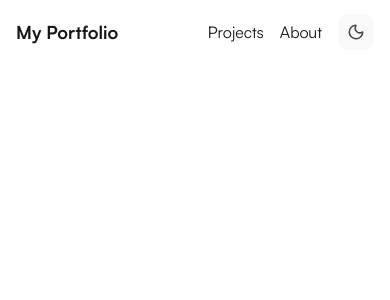
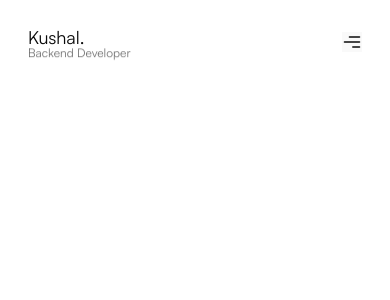
Before and after one commit to pkushal05/sleek-portfolio, a React (Vite) app: page / in a window 390 px wide. Shown: the top 300 px of the page. Built offline with nearby package versions, Linux system fonts and the light colour scheme.

Commit message:
Navbar Complete

```diff
--- a/package.json
+++ b/package.json
@@ -11,12 +11,15 @@
   },
   "dependencies": {
     "@base-ui/react": "^1.0.0",
+    "@gsap/react": "^2.1.2",
     "@tailwindcss/vite": "^4.1.18",
     "class-variance-authority": "^0.7.1",
     "clsx": "^2.1.1",
+    "gsap": "^3.14.2",
     "lucide-react": "^0.562.0",
     "react": "^19.2.0",
     "react-dom": "^19.2.0",
+    "react-icons": "^5.5.0",
     "react-router-dom": "^7.11.0",
     "tailwind-merge": "^3.4.0",
     "tailwindcss": "^4.1.18"
--- a/src/App.tsx
+++ b/src/App.tsx
@@ -3,11 +3,11 @@ import Navbar from "@/components/core/Navbar.js"
 const App = () => {
   return (
     <>
-      <div className="w-screen min-h-screen bg-background text-primary">
-        <Navbar/>
+      <div className="w-screen min-h-screen bg-background text-foreground">
+        <Navbar />
       </div>
     </>
-  )
+  );
 }
 
 export default App
--- /dev/null
+++ b/src/components/core/Logo.tsx
@@ -0,0 +1,61 @@
+import { gsap } from "gsap";
+import { useGSAP } from "@gsap/react";
+import { useRef } from "react";
+import { TextPlugin } from "gsap/TextPlugin";
+import { Link } from "react-router-dom";
+
+const Logo = () => {
+  gsap.registerPlugin(useGSAP, TextPlugin);
+  const lines: string[] = [
+    "Frontend Developer",
+    "Backend Developer",
+    "Fullstack Developer",
+  ];
+
+  const logoRef = useRef<HTMLDivElement>(null);
+
+  useGSAP(() => {
+    if (logoRef.current) {
+      const tl = gsap.timeline({ repeat: -1 });
+
+      lines.forEach((line) => {
+        tl.set(logoRef.current, {
+            y: 5,
+            opacity: 0,
+            onComplete: () => {
+              if (logoRef.current) logoRef.current.textContent = line;
+            },
+          })
+          .to(logoRef.current, {
+            y: 0,
+            opacity: 1,
+            duration: 0.9,
+          })
+          .to({}, { duration: 1.9 })
+          .to(
+            logoRef.current,
+            {
+              y: -4,
+              opacity: 0,
+              duration: 0.9,
+            },
+            "-=0.3"
+          );
+      });
+    }
+  }, []);
+
+  return (
+    <div className="">
+      <Link to={"/"} className="flex flex-col items-start">
+        <span className="text-lg md:text-2xl">Kushal.</span>
+      </Link>
+      <p
+        ref={logoRef}
+        className="text-xs -mt-1.5 text-nowrap text-muted-foreground will-change-transform overflow-hidden "
+      ></p>
+    </div>
+  );
+};
+
+export default Logo;
--- a/src/components/core/Navbar.tsx
+++ b/src/components/core/Navbar.tsx
@@ -1,25 +1,130 @@
+import { useState, useRef, useEffect } from "react";
 import { Link } from "react-router-dom";
+import { CgMenuRight } from "react-icons/cg";
+import { IoMdClose } from "react-icons/io";
 import ThemeToggle from "./ThemeToggle";
+import { Button } from "@/components/ui/button";
+import Logo from "./Logo";
+import gsap from "gsap";
+import { useGSAP } from "@gsap/react";
+import { useTheme } from "@/context/ThemeContext";
+
 const Navbar = () => {
+  const [isOpen, setIsOpen] = useState(false);
 
+  const navRef = useRef<HTMLDivElement>(null);
+  const tl = useRef<gsap.core.Timeline | null>(null);
+  const { toggleTheme } = useTheme();
+
+  useGSAP(
+    () => {
+      // Initial hidden state
+      gsap.set(navRef.current, { right: "-50%" });
+
+      tl.current = gsap
+        .timeline({ paused: true })
+        .to(navRef.current, {
+          right: "0%",
+          duration: 0.5,
+          ease: "power2.inOut",
+        })
+        .from(
+          ".nav-links",
+          {
+            x: 20,
+            opacity: 0,
+            stagger: 0.1,
+            duration: 0.3,
+            ease: "power2.inOut",
+          },
+          "-=0.1"
+        );
+    },
+    { scope: navRef }
+  );
+
+  useEffect(() => {
+    if (!tl.current) return;
+    if (isOpen) {
+      tl.current.play();
+    } else {
+      tl.current.reverse();
+    }
+  }, [isOpen]);
 
 
   return (
-    <header>
-      <nav className="max-w-4xl mx-auto h-16 flex items-center justify-between px-4">
-        <div className="font-bold text-lg">My Portfolio</div>
-        <ul className="flex space-x-4 items-center">
+    <header className="relative">
+      <nav className="max-w-2xl lg:max-w-4xl mx-auto h-16 flex items-center justify-between px-7 pt-5 rounded-b-xl backdrop-blur-2xl">
+        <Logo />
+
+        <ul className="hidden lg:flex space-x-4 items-center">
           <li>
-            <Link to={"#projects"}>Projects</Link>
+            <Link to="#projects">Projects</Link>
           </li>
           <li>
-            <Link to={"#about"}>About</Link>
+            <Link to="#about">About</Link>
           </li>
-          <div>
+          <li>
             <ThemeToggle />
-          </div>
+          </li>
         </ul>
+
+        <button
+          onClick={() => setIsOpen(true)}
+          className="lg:hidden cursor-pointer"
+          aria-label="Open menu"
+        >
+          <CgMenuRight size={20} />
+        </button>
       </nav>
+
+      {/* Mobile Menu */}
+      <div
+        ref={navRef}
+        className="fixed top-0 right-0 h-screen w-1/2 bg-background/95 z-50 p-6 backdrop-blur-2xl border-l"
+        style={{ pointerEvents: isOpen ? "auto" : "none" }}
+      >
+        <button
+          onClick={() => setIsOpen(false)}
+          className="absolute top-6 right-6 cursor-pointer"
+          aria-label="Close menu"
+        >
+          <IoMdClose size={24} />
+        </button>
+
+        <ul className="h-full flex flex-col gap-y-10 justify-center">
+          <li className="nav-links">
+            <Link
+              to="#projects"
+              className="text-3xl"
+              onClick={() => setIsOpen(false)}
+            >
+              Projects
+            </Link>
+          </li>
+          <li className="nav-links">
+            <Link
+              to="#about"
+              className="text-3xl"
+              onClick={() => setIsOpen(false)}
+            >
+              About
+            </Link>
+          </li>
+          <li className="nav-links">
+            <Button onClick={() => {toggleTheme(); setIsOpen(false);}} variant="outline">Toggle Theme</Button>
+          </li>
+        </ul>
+      </div>
+
+      {/* Backdrop */}
+      {isOpen && (
+        <div
+          className="fixed inset-0 bg-black/50 z-40"
+          onClick={() => setIsOpen(false)}
+        />
+      )}
     </header>
   );
 };
--- a/src/components/core/ThemeProvider.tsx
+++ b/src/components/core/ThemeProvider.tsx
@@ -7,15 +7,12 @@ export function ThemeProvider({ children }: { children: React.ReactNode }) {
     if (saved) {
       return saved;
     }
-    // Optional: Check system preference
-    // return window.matchMedia('(prefers-color-scheme: dark)').matches ? 'dark' : 'light';
     return "light";
   });
 
   useEffect(() => {
-    // Only update the DOM class, don't call setTheme
     document.documentElement.classList.toggle("dark", theme === "dark");
-  }, [theme]); // Run whenever theme changes
+  }, [theme]);
 
   const toggleTheme = () => {
     const newTheme = theme === "light" ? "dark" : "light";
--- a/src/components/ui/button.tsx
+++ b/src/components/ui/button.tsx
@@ -2,8 +2,8 @@ import { mergeProps } from "@base-ui/react/merge-props";
 import { useRender } from "@base-ui/react/use-render";
 import { cva, type VariantProps } from "class-variance-authority";
 import type * as React from "react";
+import { cn } from "@/lib/utils";
 
-import { cn } from "@/lib/utils";
 
 const buttonVariants = cva(
   "active:scale-95 [&_svg]:-mx-0.5 relative inline-flex shrink-0 cursor-pointer items-center justify-center gap-2 whitespace-nowrap rounded-lg border font-medium text-base outline-none transition-shadow before:pointer-events-none before:absolute before:inset-0 before:rounded-[calc(var(--radius-lg)-1px)] pointer-coarse:after:absolute pointer-coarse:after:size-full pointer-coarse:after:min-h-11 pointer-coarse:after:min-w-11 focus-visible:ring-2 focus-visible:ring-ring focus-visible:ring-offset-1 focus-visible:ring-offset-background disabled:pointer-events-none disabled:opacity-64 sm:text-sm [&_svg:not([class*='opacity-'])]:opacity-80 [&_svg:not([class*='size-'])]:size-4.5 sm:[&_svg:not([class*='size-'])]:size-4 [&_svg]:pointer-events-none [&_svg]:shrink-0",
@@ -34,7 +34,7 @@ const buttonVariants = cva(
           "not-disabled:inset-shadow-[0_1px_--theme(--color-white/16%)] border-destructive bg-destructive text-white shadow-destructive/24 shadow-xs hover:bg-destructive/90 [:active,[data-pressed]]:inset-shadow-[0_1px_--theme(--color-black/8%)] [:disabled,:active,[data-pressed]]:shadow-none",
         destructiveoutline:
           "border-border bg-transparent bg-clip-padding text-destructive-foreground shadow-xs not-disabled:not-active:not-data-pressed:before:shadow-[0_1px_--theme(--color-black/4%)] dark:bg-input/32 dark:not-in-data-[slot=group]:bg-clip-border dark:not-disabled:before:shadow-[0_-1px_--theme(--color-white/4%)] dark:not-disabled:not-active:not-data-pressed:before:shadow-[0_-1px_--theme(--color-white/8%)] [:disabled,:active,[data-pressed]]:shadow-none [:hover,[data-pressed]]:border-destructive/32 [:hover,[data-pressed]]:bg-destructive/4",
-        ghost: "border-white/20 active:border-white/50 data-pressed:bg-accent",
+        ghost: "border-primary/20 active:border-primary/50 data-pressed:bg-accent",
         link: "border-transparent underline-offset-4 hover:underline",
         outline:
           "border-border bg-background bg-clip-padding shadow-xs not-disabled:not-active:not-data-pressed:before:shadow-[0_1px_--theme(--color-black/4%)] dark:bg-input/32 dark:not-in-data-[slot=group]:bg-clip-border dark:not-disabled:before:shadow-[0_-1px_--theme(--color-white/4%)] dark:not-disabled:not-active:not-data-pressed:before:shadow-[0_-1px_--theme(--color-white/8%)] [:disabled,:active,[data-pressed]]:shadow-none [:hover,[data-pressed]]:bg-accent/50 dark:[:hover,[data-pressed]]:bg-input/64",
--- /dev/null
+++ b/src/hooks/useTheme.tsx
@@ -0,0 +1,8 @@
+import { useContext } from "react";
+import { ThemeContext } from "@/context/ThemeContext";
+
+export const useTheme = () => {
+  const context = useContext(ThemeContext);
+  if (!context) throw new Error("useTheme must be used within ThemeProvider");
+  return context;
+}
--- a/src/index.css
+++ b/src/index.css
@@ -163,6 +163,6 @@ h1 {
     @apply border-border outline-ring/50;
   }
   body {
-    @apply bg-background text-foreground;
+    @apply bg-background text-foreground overflow-x-hidden;
   }
 }
```
Also changed, not shown: 1 other file (tests, documents, lock files or other folders).
